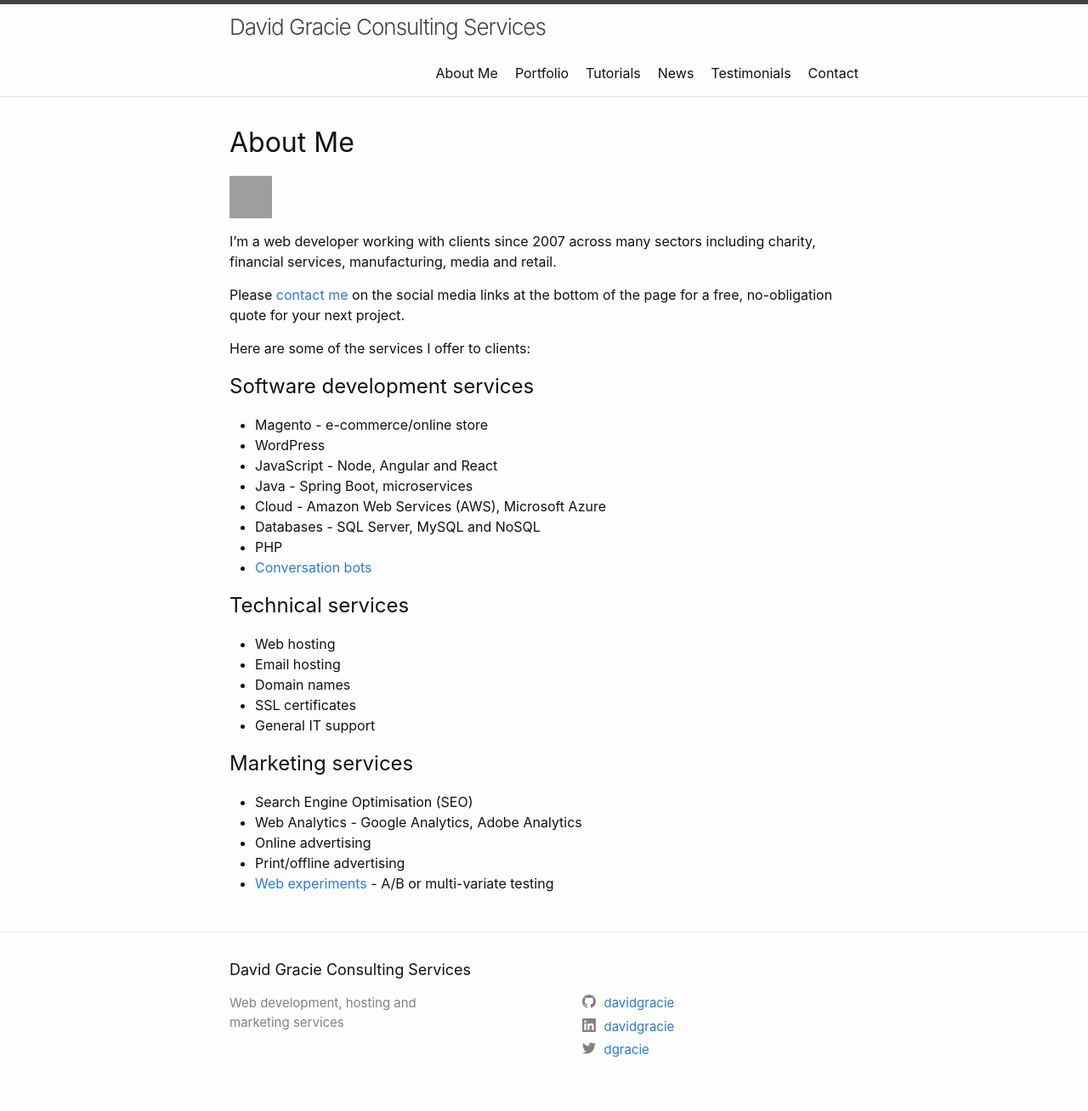
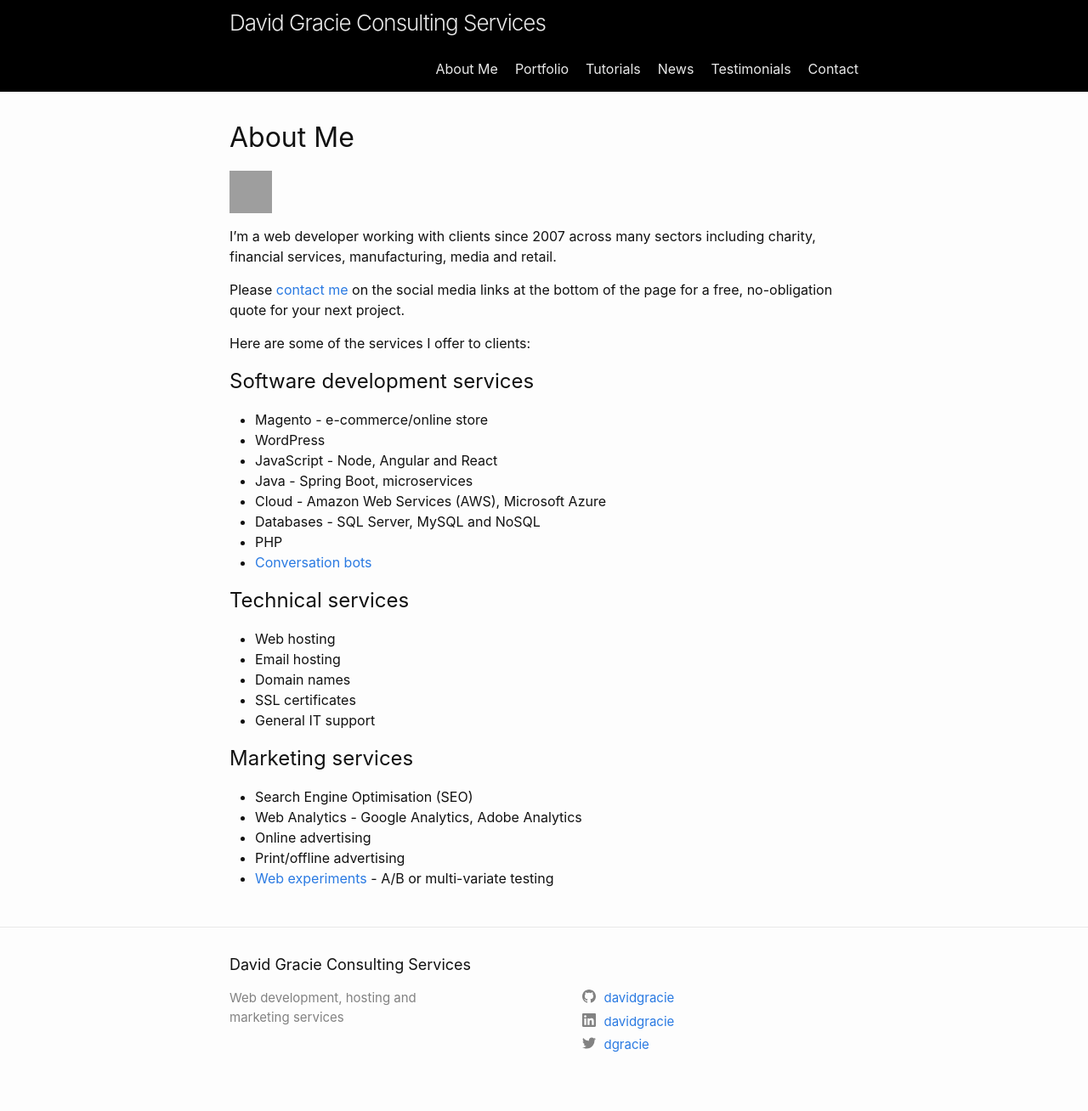
Before and after one commit to davidgracie/davidgracie.github.io, a Jekyll site: the page built from index.markdown, in a window 1280 px wide. Shown: the whole page at 85% size. Built offline with Jekyll 4.4.1, drawn with Linux system fonts in a browser that asks for light colours; grey boxes are pictures that could not be loaded.

Commit message:
Update header colour scheme (#4)

```diff
--- a/_sass/minima/_layout.scss
+++ b/_sass/minima/_layout.scss
@@ -2,8 +2,7 @@
  * Site header
  */
 .site-header {
-  border-top: 5px solid $grey-color-dark;
-  border-bottom: 1px solid $grey-color-light;
+  background-color: #000;
   min-height: $spacing-unit * 1.865;
 
   // Positioning context for the mobile navigation icon
@@ -20,7 +19,7 @@
 
   &,
   &:visited {
-    color: $grey-color-dark;
+    color: $grey-color-light;
   }
 }
 
@@ -37,7 +36,7 @@
   }
 
   .page-link {
-    color: $text-color;
+    color: $grey-color-light;
     line-height: $base-line-height;
 
     // Gaps between nav items, but not on the last one
```
